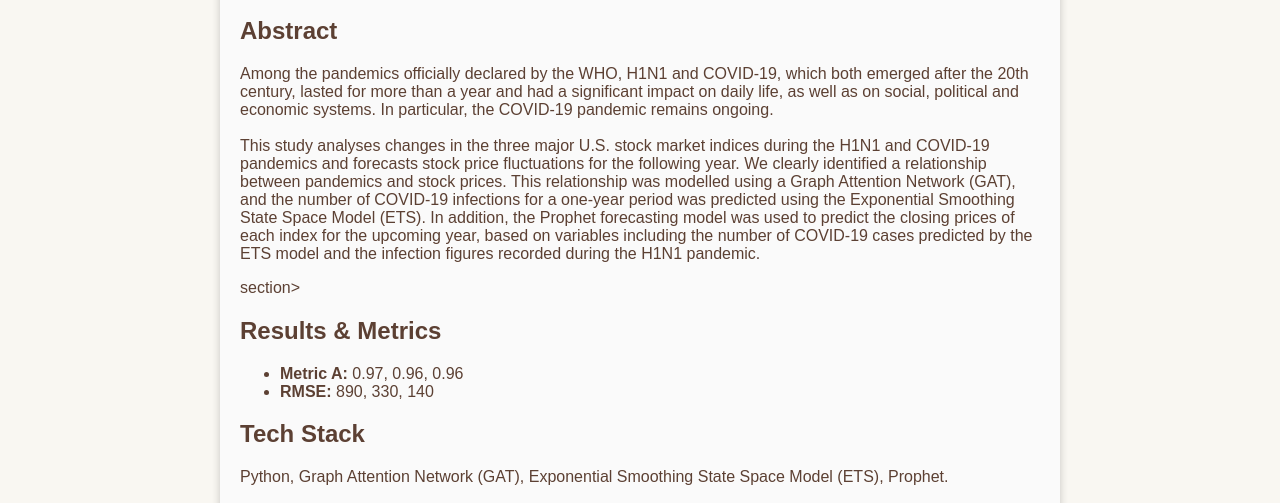
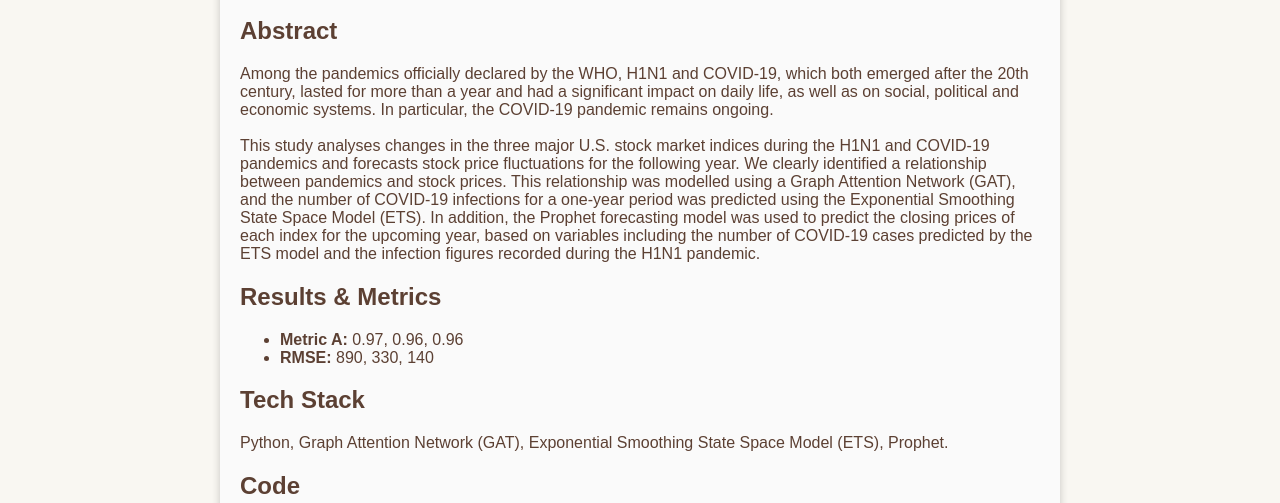
Before and after one commit to micamyang/micamyang.github.io, a plain HTML site: page projects/project2.html in a window 1280 px wide. Shown: the part 286-789 px from the top of the page. Drawn offline with Linux system fonts and the light colour scheme.

Commit message:
code updated

```diff
--- a/projects/project2.html
+++ b/projects/project2.html
@@ -48,7 +48,7 @@
             </p>
         </section>
 
-        section>
+        <section>
             <h2>Results & Metrics</h2>
             <ul>
                 <li><strong>Metric A:</strong> 0.97, 0.96, 0.96</li>
```
